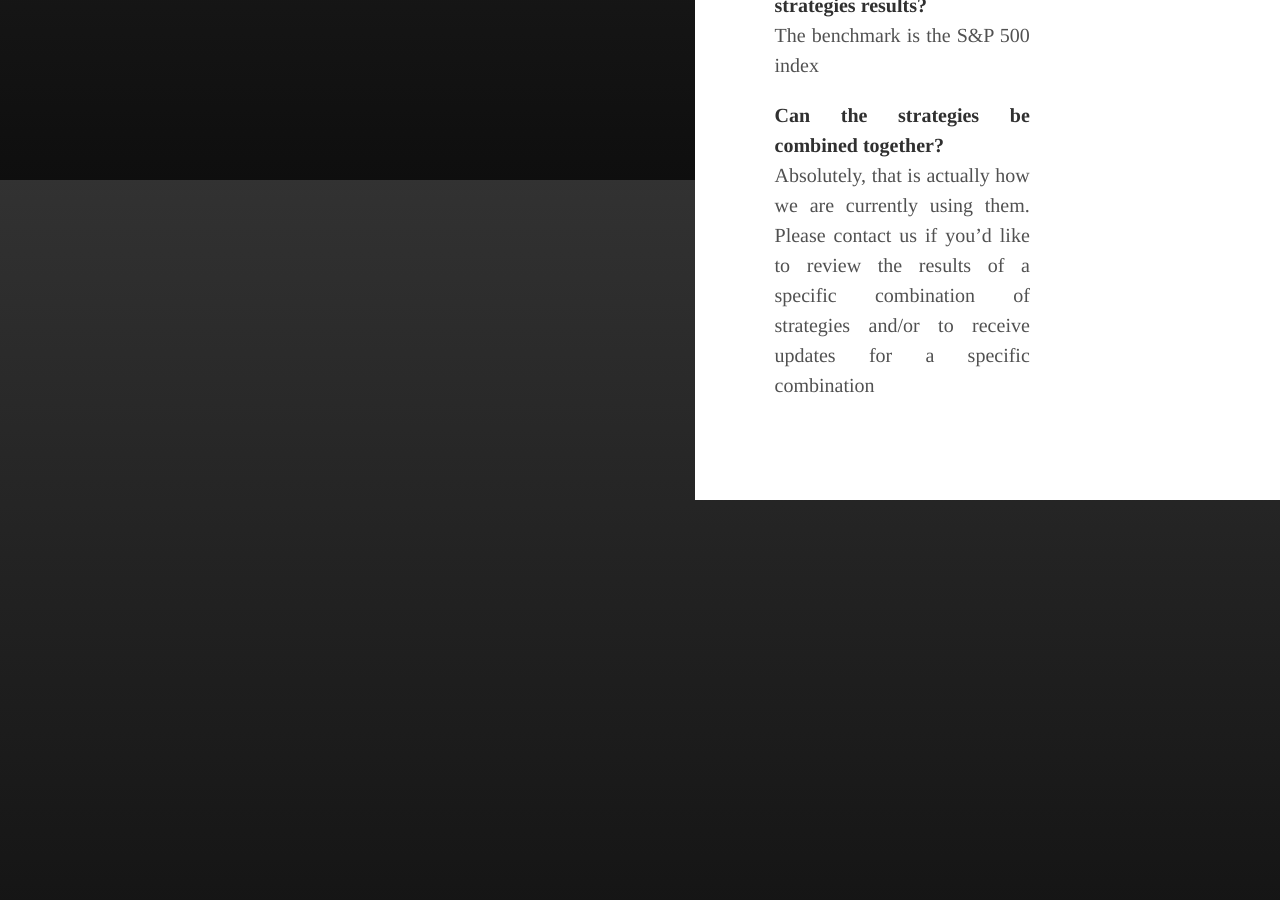
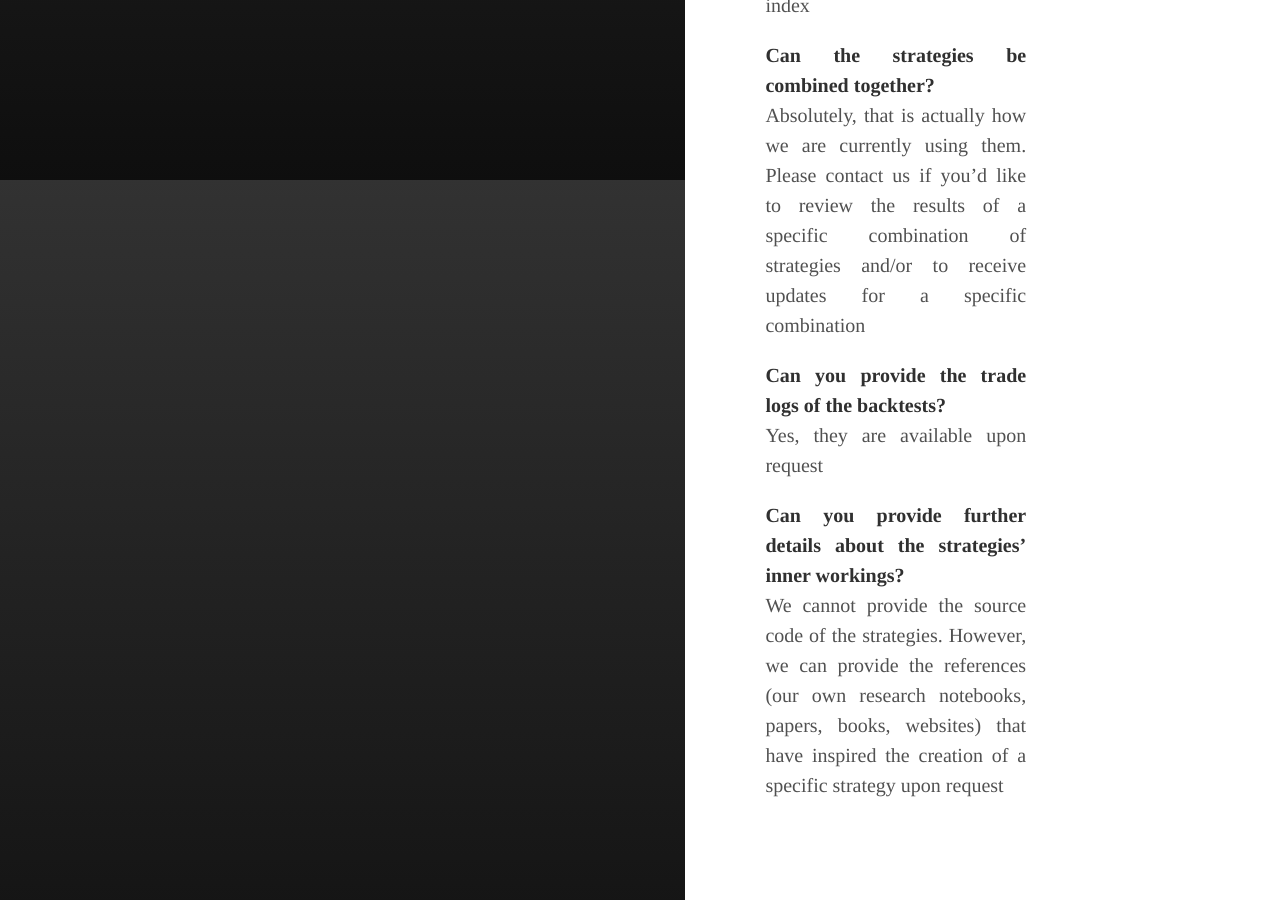
Before and after one commit to IthacaResearch/ithacaresearch.github.io, a Jekyll site: the page built from category/strategies.md, in a window 1280 px wide and 900 px high, scrolled down 1620 px. Built offline with Jekyll 4.4.1, drawn with Linux system fonts in a browser that asks for light colours; before the commit the page ends 2120 px from its top, so only the background shows below that.

Commit message:
Update strategies.md

```diff
--- a/category/strategies.md
+++ b/category/strategies.md
@@ -33,3 +33,9 @@ The benchmark is the S&P 500 index
 
 **Can the strategies be combined together?**<br>
 Absolutely, that is actually how we are currently using them. Please contact us if you'd like to review the results of a specific combination of strategies and/or to receive updates for a specific combination
+
+**Can you provide the trade logs of the backtests?**<br>
+Yes, they are available upon request
+
+**Can you provide further details about the strategies' inner workings?**<br>
+We cannot provide the source code of the strategies. However, we can provide the references (our own research notebooks, papers, books, websites) that have inspired the creation of a specific strategy upon request
```
